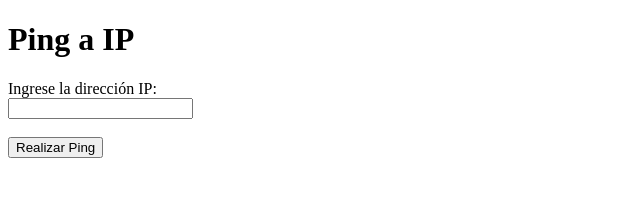
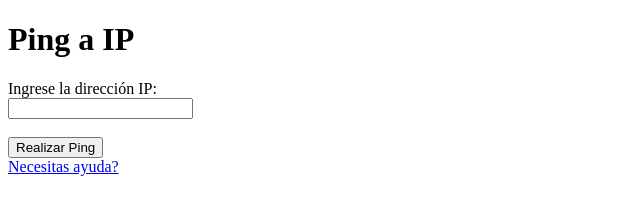
Before and after one commit to CarlosMontesino02/Ansible-Entorno-Hacking, a plain HTML site: page web/index.html in a window 1280 px wide. Shown: the whole page, without its empty margins (0-640 px from the left). Drawn offline with Linux system fonts and the light colour scheme.

Commit message:
Add files via upload

```diff
--- a/web/index.html
+++ b/web/index.html
@@ -12,5 +12,6 @@
         <input type="text" id="ip" name="ip"><br><br>
         <input type="submit" value="Realizar Ping">
     </form>
+    <a href="./lfi.php">Necesitas ayuda?</a>
 </body>
 </html>
```
Also changed, not shown: 1 other file.
